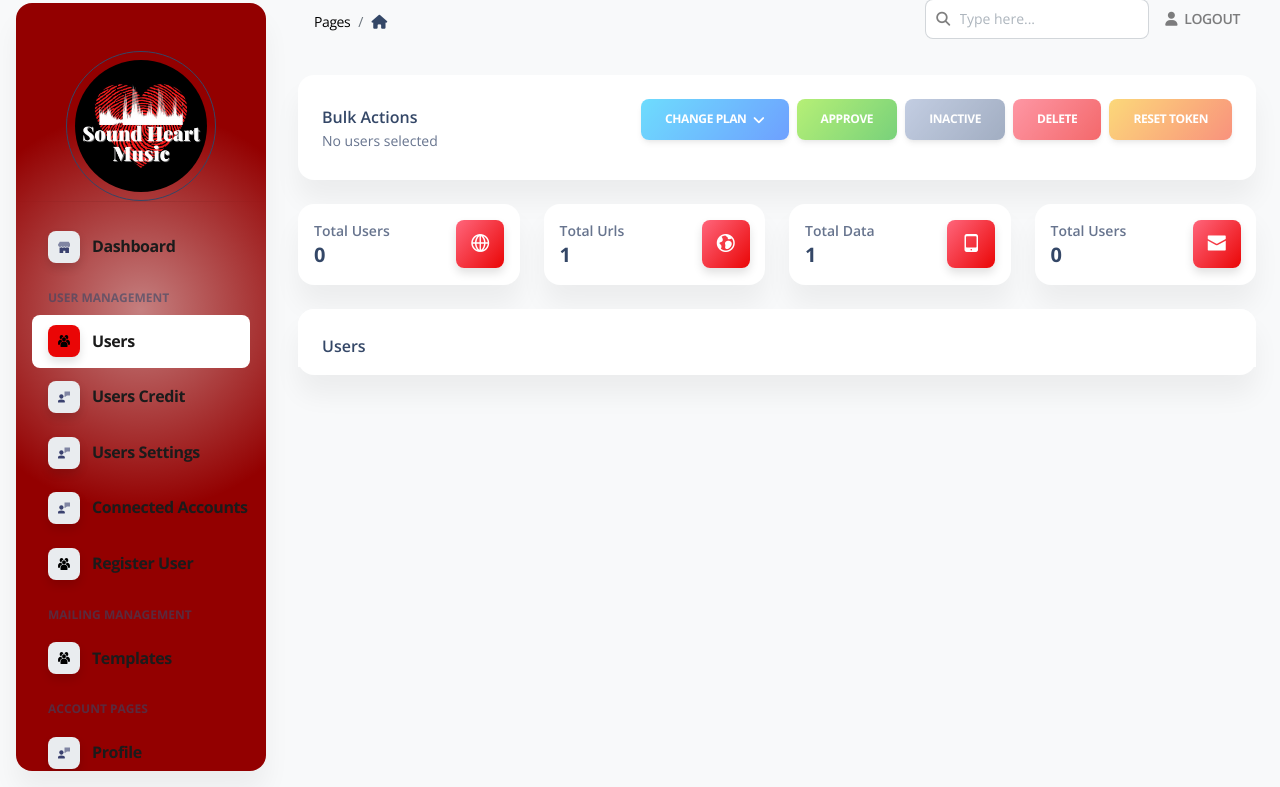
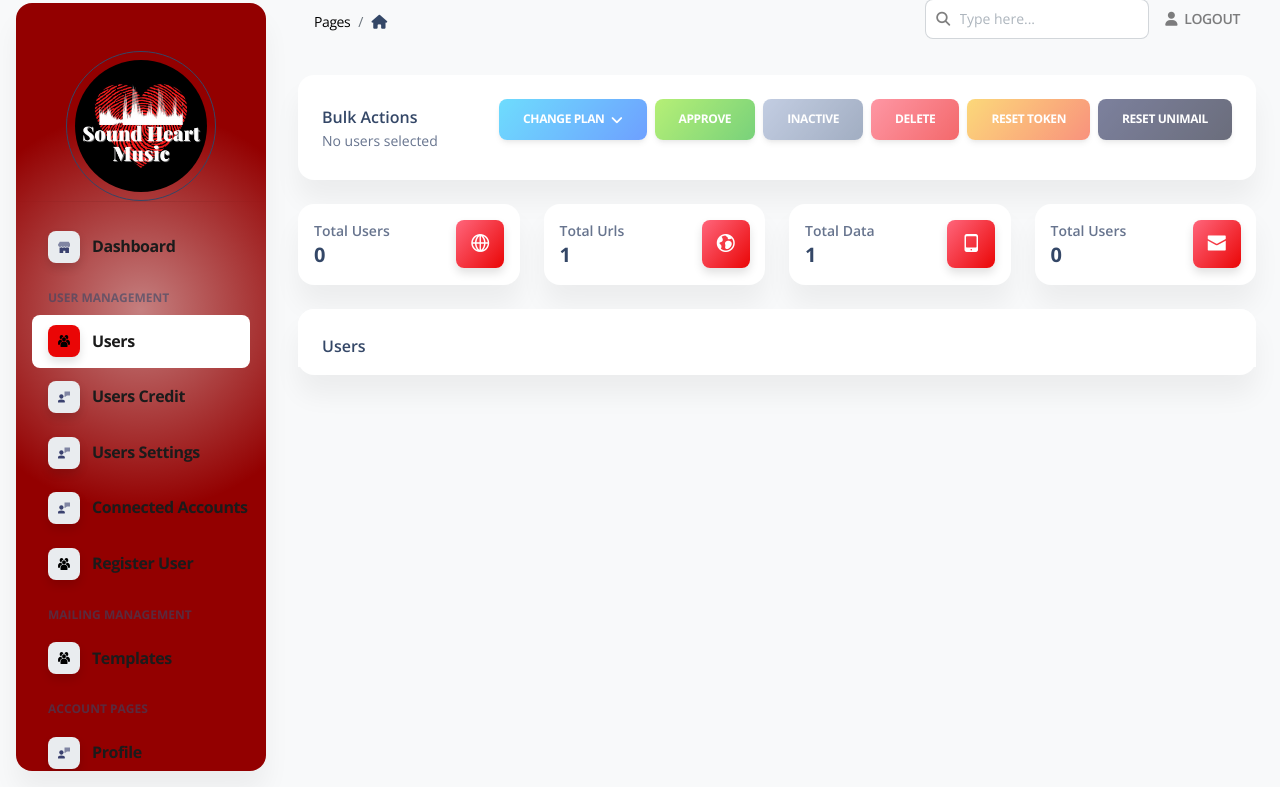
Before and after one commit to raybittechnologies/mailer, a Flask app: page /admin/users in a window 1280 px wide. Shown: the part 13-800 px from the top of the page. Run offline with Flask 3, Linux system fonts and the light colour scheme; a user stored in the database is signed in; tables that the repository leaves empty hold one stand-in row (values such as "Sample post"); parts of the project's set-up code (start-up, migrations or seed data) failed here and were passed over; some libraries are stand-ins or nearby versions.

Commit message:
Add bulk reset unimailer action

```diff
--- a/apps/home/routes.py
+++ b/apps/home/routes.py
@@ -4340,3 +4340,31 @@
     except Exception as e:
         db.session.rollback()
         return jsonify({'success': False, 'message': f'Error: {str(e)}'}), 500
+
+@blueprint.route('/admin/users/bulk/reset-unimail', methods=['POST'])
+@login_required
+@role_required('admin')
+def bulk_reset_unimail():
+    """Reset Unimail for multiple users"""
+    try:
+        user_ids = request.form.getlist('user_ids[]')
+
+        if not user_ids:
+            return jsonify({'success': False, 'message': 'No users selected'}), 400
+
+        reset_count = 0
+        for user_id in user_ids:
+            user = Users.query.get(int(user_id))
+            if user and user.role != 'admin':  # Don't reset admin users
+                # Delete Mailing record for this user if exists
+                mailing = Mailing.query.filter_by(user_id=user_id).first()
+                if mailing:
+                    db.session.delete(mailing)
+                    reset_count += 1
+
+        db.session.commit()
+        return jsonify({'success': True, 'message': f'Unimail disconnected for {reset_count} user(s)'})
+
+    except Exception as e:
+        db.session.rollback()
+        return jsonify({'success': False, 'message': f'Error: {str(e)}'}), 500
--- a/apps/templates/home/admin_users.html
+++ b/apps/templates/home/admin_users.html
@@ -49,6 +49,10 @@
                             </button>
                             <button class="btn bg-gradient-warning bulk-action-btn" data-action="reset" disabled>
                                 Reset Token
+                            </button>
+                            <!-- Add Unimail Reset Button -->
+                            <button class="btn bg-gradient-dark bulk-action-btn" data-action="reset-unimail" disabled>
+                                Reset Unimail
                             </button>
                         </div>
                     </div>
@@ -398,6 +402,31 @@
         </div>
     </div>
 
+    <!-- Bulk Reset Unimail Confirmation Modal -->
+    <div class="modal fade" id="bulkResetUnimailModal" tabindex="-1" role="dialog"
+        aria-labelledby="bulkResetUnimailModalLabel" aria-hidden="true">
+        <div class="modal-dialog modal-dialog-centered" role="document">
+            <div class="modal-content">
+                <div class="modal-header">
+                    <h5 class="modal-title" id="bulkResetUnimailModalLabel">Confirm Bulk Reset Unimail</h5>
+                    <button type="button" class="btn-close text-dark" data-bs-dismiss="modal" aria-label="Close">
+                        <span aria-hidden="true">&times;</span>
+                    </button>
+                </div>
+                <div class="modal-body">
+                    <p>Are you sure you want to reset Unimail for <span id="reset-unimail-count">0</span> selected
+                        users?</p>
+                    <p class="text-warning"><small>This will disconnect Unimail integration for selected users.</small>
+                    </p>
+                </div>
+                <div class="modal-footer">
+                    <button type="button" class="btn bg-gradient-secondary" data-bs-dismiss="modal">Cancel</button>
+                    <button type="button" class="btn btn-dark" id="confirm-bulk-reset-unimail">Reset Unimail</button>
+                </div>
+            </div>
+        </div>
+    </div>
+
 </div>
 
 {% endblock content %}
@@ -578,7 +607,22 @@
                     $('#reset-count').text(selectedUsers.length);
                     $('#bulkResetModal').modal('show');
                     break;
+
+                case 'reset-unimail':
+                    $('#reset-unimail-count').text(selectedUsers.length);
+                    $('#bulkResetUnimailModal').modal('show');
+                    break;
             }
+        });
+
+        // Add confirm bulk reset unimail handler
+        $('#confirm-bulk-reset-unimail').on('click', function () {
+            if (isProcessing) return;
+
+            // Add loading to reset unimail button
+            $(this).html('<span class="spinner-border spinner-border-sm" role="status" aria-hidden="true"></span> Processing...').prop('disabled', true);
+
+            bulkResetUnimail();
         });
 
         // Confirm bulk delete
@@ -602,6 +646,39 @@
         });
 
         // Bulk API calls
+
+        // Add bulkResetUnimail function
+        function bulkResetUnimail() {
+            showLoading();
+
+            $.ajax({
+                url: '/admin/users/bulk/reset-unimail',
+                method: 'POST',
+                data: {
+                    csrf_token: $('#csrf_token').val(),
+                    'user_ids[]': selectedUsers
+                },
+                success: function (response) {
+                    hideLoading();
+                    if (response.success) {
+                        $('#bulkResetUnimailModal').modal('hide');
+                        alert(response.message);
+                        location.reload();
+                    } else {
+                        alert('Error: ' + response.message);
+                        // Reset modal button
+                        $('#confirm-bulk-reset-unimail').html('Reset Unimail').prop('disabled', false);
+                    }
+                },
+                error: function (xhr, status, error) {
+                    hideLoading();
+                    alert('An error occurred. Please try again.');
+                    // Reset modal button
+                    $('#confirm-bulk-reset-unimail').html('Reset Unimail').prop('disabled', false);
+                }
+            });
+        }
+
         function bulkUpdatePlan(plan) {
             showLoading();
 
@@ -719,9 +796,10 @@
         }
 
         // Reset modal buttons when modal is hidden
-        $('#bulkDeleteModal, #bulkResetModal').on('hidden.bs.modal', function () {
+        $('#bulkDeleteModal, #bulkResetModal, #bulkResetUnimailModal').on('hidden.bs.modal', function () {
             $('#confirm-bulk-delete').html('Delete Selected').prop('disabled', false);
             $('#confirm-bulk-reset').html('Reset Tokens').prop('disabled', false);
+            $('#confirm-bulk-reset-unimail').html('Reset Unimail').prop('disabled', false);
         });
     });
 </script>
```
